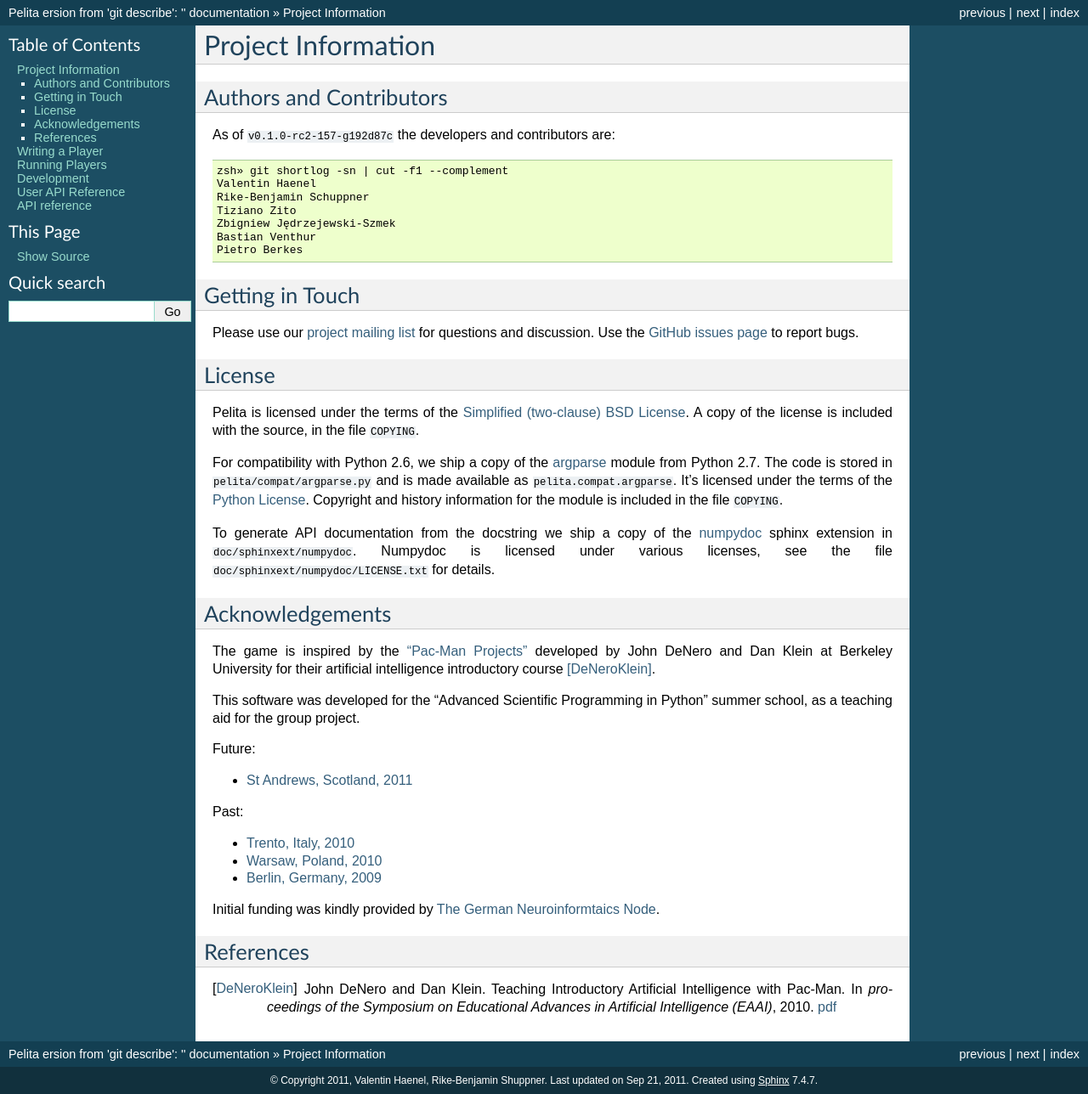
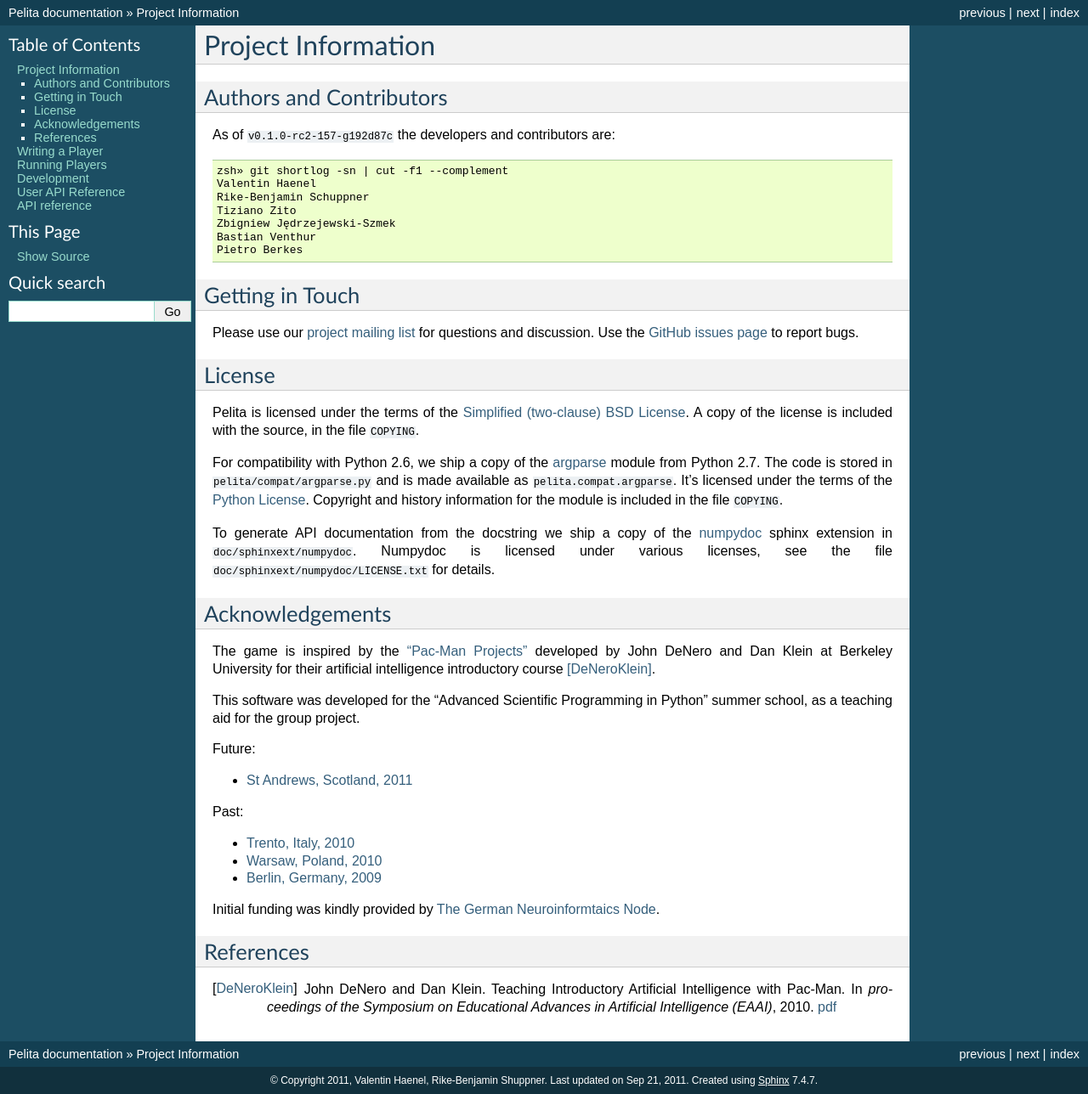
Before and after one commit to ASPP/pelita, a Sphinx documentation site: the page built from doc/source/info.rst, in a window 1280 px wide. Shown: the whole page at 85% size. Built offline with Sphinx 7.4.7, drawn with Linux system fonts in a browser that asks for light colours; the version number could not be read and is left out; some of the changed lines change nothing that is shown.

Commit message:
DOC/BF: Sphinx 1.1 no longer prefixes 'v' to version

```diff
--- a/doc/source/conf.py
+++ b/doc/source/conf.py
@@ -49,13 +49,9 @@ copyright = u'2011, Valentin Haenel, Rike-Benjamin Shuppner'
 # The version info for the project you're documenting, acts as replacement for
 # |version| and |release|, also used in various other places throughout the
 # built documents.
-
-# note: the 'v' is included by sphinx by default
-version_str = "ersion from 'git describe': '"+pelita.version+"' "
-# The short X.Y version.
-version = version_str
+version = pelita.version
 # The full version, including alpha/beta/rc tags.
-release = version_str
+release = pelita.version
 
 # The language for content autogenerated by Sphinx. Refer to documentation
 # for a list of supported languages.
```
